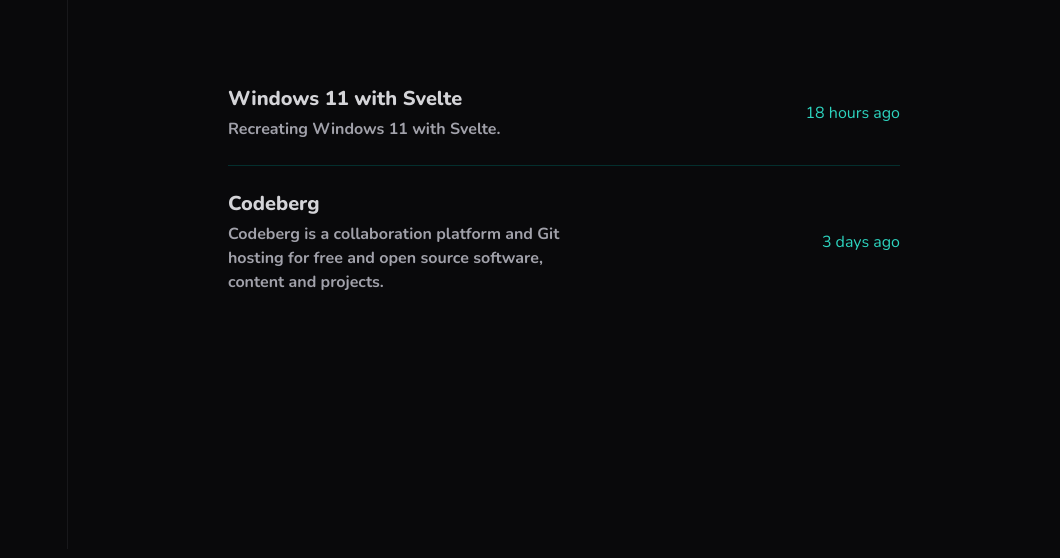
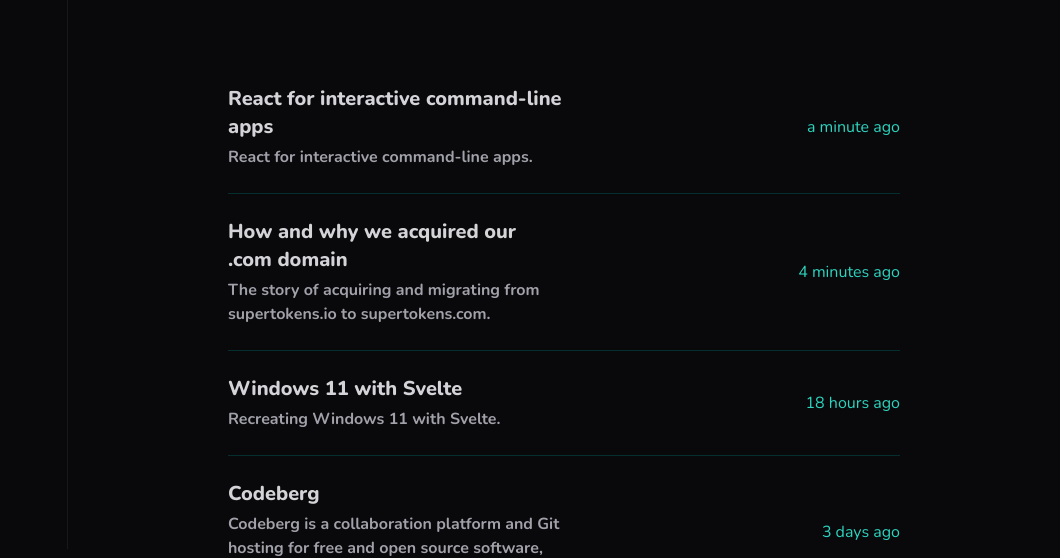
Before and after one commit to alperkantarci/alperkantarci.github.io, an Astro site: page /bookmarks in a window 1280 px wide. Shown: the part 251-809 px from the top of the page, 220-1280 px from the left. Built offline with nearby package versions, Linux system fonts and the light colour scheme; Astro itself is replaced by a stand-in of ours; some packages are replaced by stand-ins of ours.

Commit message:
refactor(bookmark-content): Add bookmark contents

```diff
--- a/src/content/bookmarks/2023-05.md
+++ b/src/content/bookmarks/2023-05.md
@@ -1,15 +1,27 @@
 ---
 bookmarks:
+  - {
+      title: 'React for interactive command-line apps',
+      link: 'https://github.com/vadimdemedes/ink',
+      description: 'React for interactive command-line apps.',
+      createdAt: '2023-05-12T14:40:00Z',
+    }
+  - {
+      title: 'How and why we acquired our .com domain',
+      link: 'https://www.advaitruia.com/p/how-and-why-we-acquired-our-com-domain',
+      description: 'The story of acquiring and migrating from supertokens.io to supertokens.com.',
+      createdAt: '2023-05-12T14:37:00Z',
+    }
+  - {
+      title: 'Windows 11 with Svelte',
+      link: 'https://github.com/yashash-pugalia/win11-svelte',
+      description: 'Recreating Windows 11 with Svelte.',
+      createdAt: '2023-05-11T20:37:00Z',
+    }
   - {
       title: 'Codeberg',
       link: 'https://codeberg.org',
       description: 'Codeberg is a collaboration platform and Git hosting for free and open source software, content and projects.',
       createdAt: '2023-05-09T15:59:00Z',
     }
-  - {
-      title: Windows 11 with Svelte,
-      link: 'https://github.com/yashash-pugalia/win11-svelte',
-      description: 'Recreating Windows 11 with Svelte.',
-      createdAt: '2023-05-11T20:37:00Z',
-    }
 ---
```
